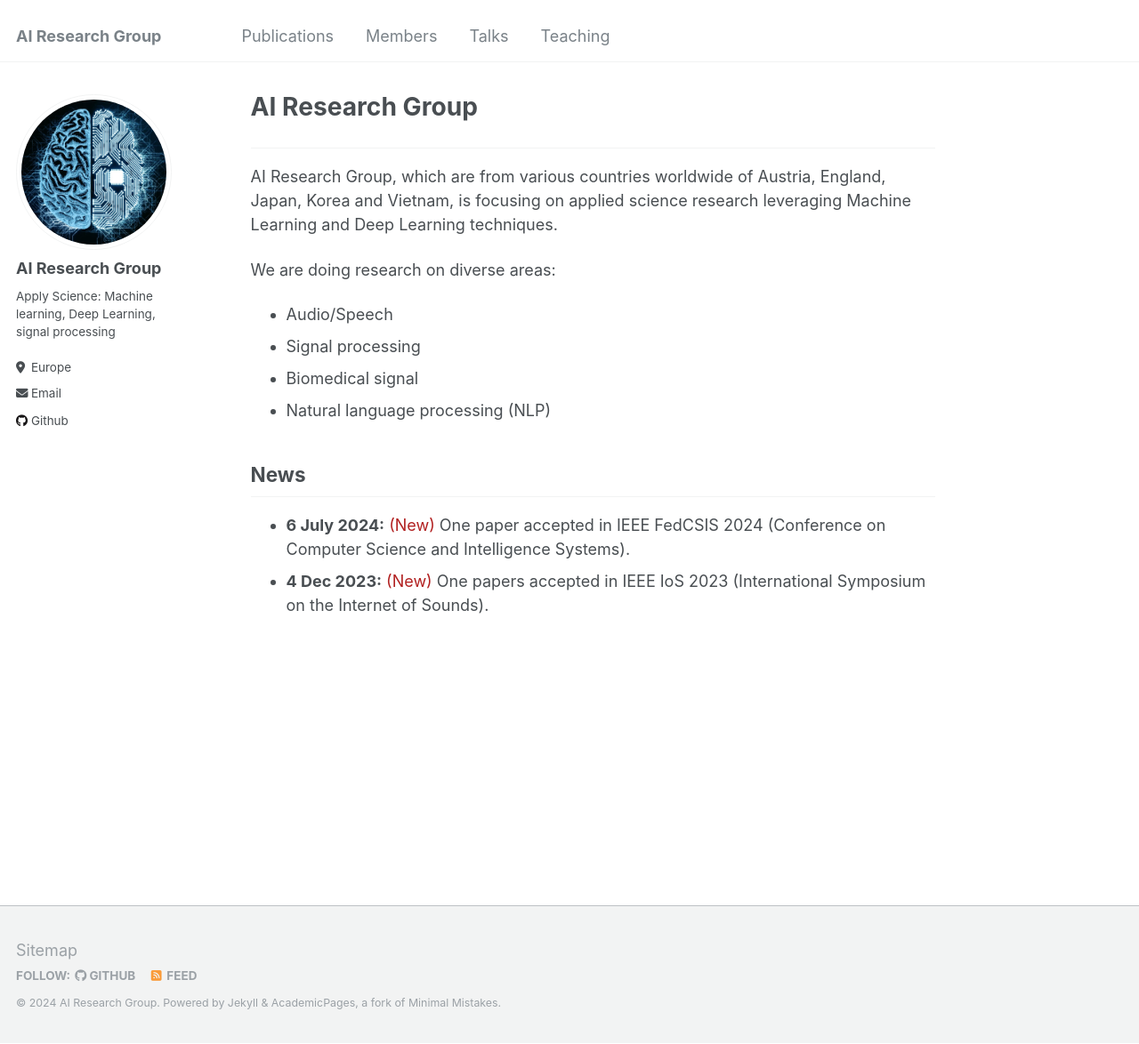
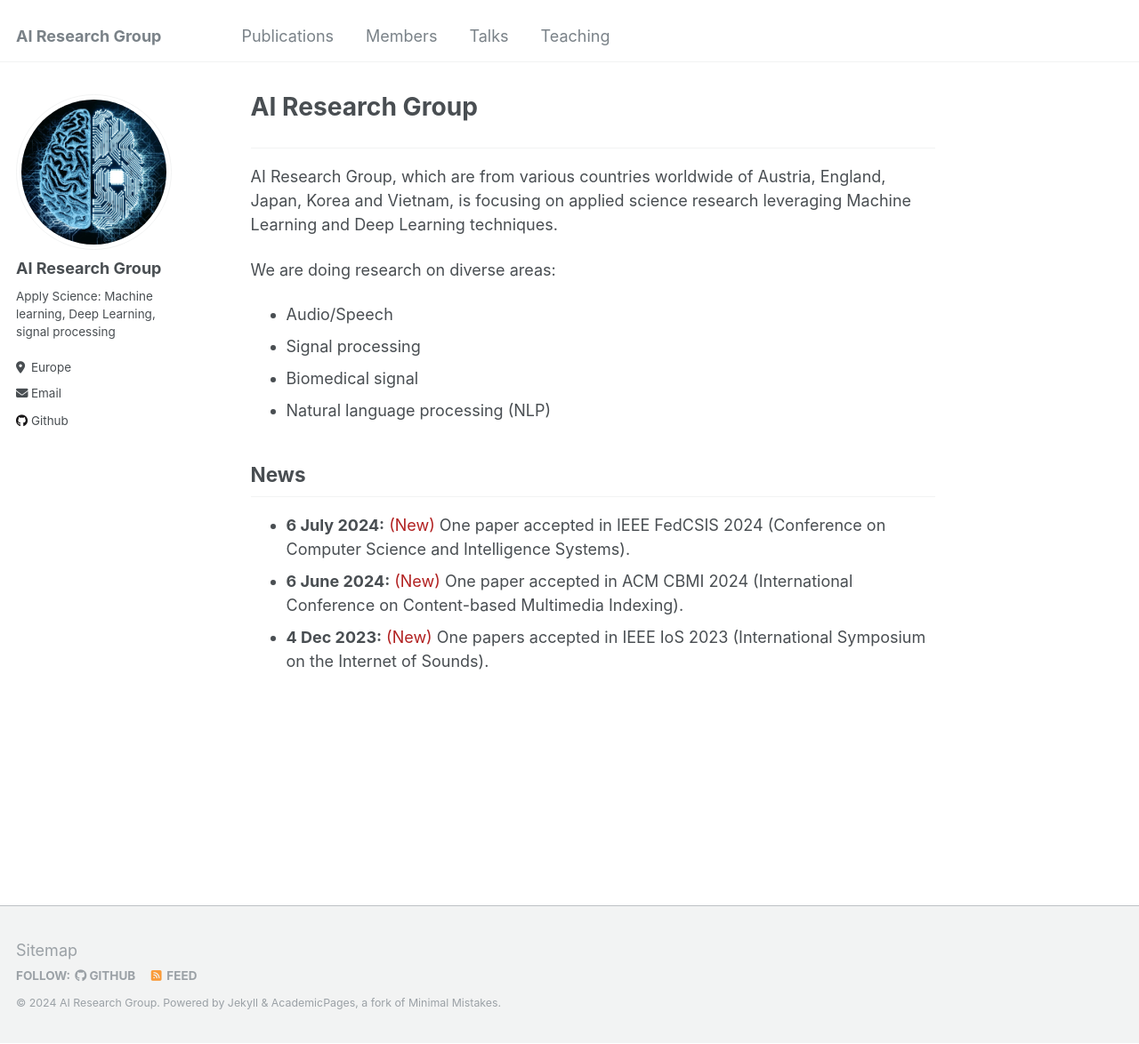
Before and after one commit to AI-ResearchGroup/AI-ResearchGroup.github.io, a Jekyll site: the page built from _pages/about.md, in a window 1280 px wide and 1174 px high. Shown: the whole window at 89% size. Built offline with Jekyll 4.4.1, drawn with Linux system fonts in a browser that asks for light colours.

Commit message:
Update about.md
update news

```diff
--- a/_pages/about.md
+++ b/_pages/about.md
@@ -21,4 +21,5 @@ We are doing research on diverse areas:
 News
 ---
 * **6 July 2024:** <span style="color:#B22222">(New)</span> One paper accepted in IEEE FedCSIS 2024 (Conference on Computer Science and Intelligence Systems).
+* **6 June 2024:** <span style="color:#B22222">(New)</span> One paper accepted in ACM CBMI 2024 (International Conference on Content-based Multimedia Indexing).
 * **4 Dec 2023:** <span style="color:#B22222">(New)</span> One papers accepted in IEEE IoS 2023 (International Symposium on the Internet of Sounds).
```
